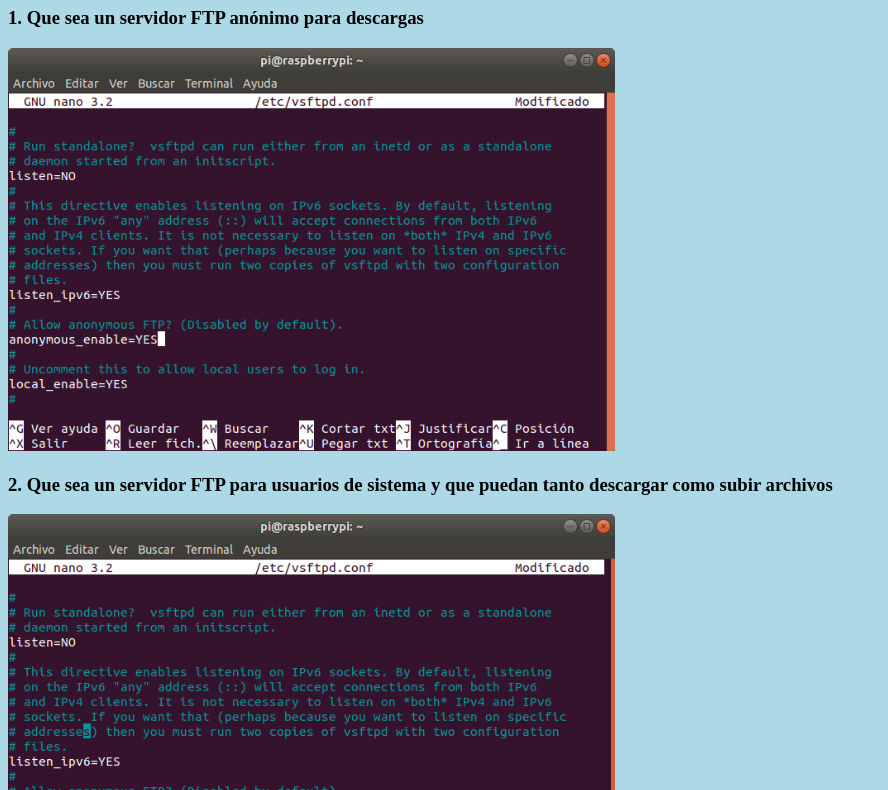
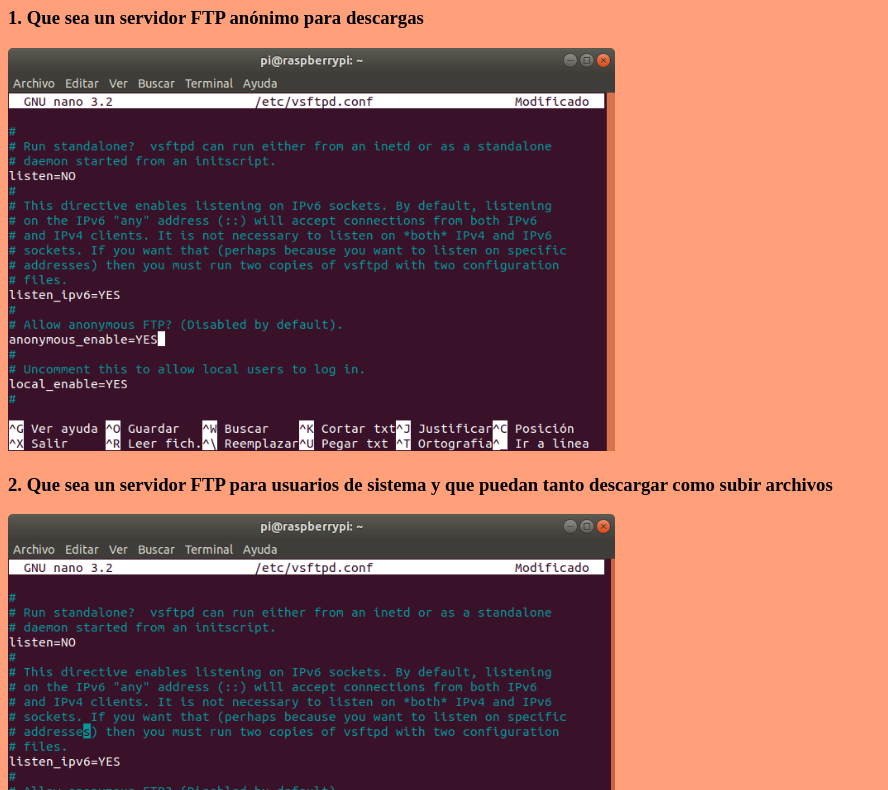
Before and after one commit to Antonio5425/Antonio5425.github.io, a plain HTML site: page ftp/ftp.html in a window 1280 px wide. Shown: the part 73-863 px from the top of the page, without its empty margins (0-888 px from the left). Drawn offline with Linux system fonts and the light colour scheme.

Commit message:
Update style.css

```diff
--- a/ftp/css/style.css
+++ b/ftp/css/style.css
@@ -1,5 +1,5 @@
 body{
-    background-color: lightblue;
+    background-color: lightsalmon;
 }
 h1{
     text-align: center;
```
